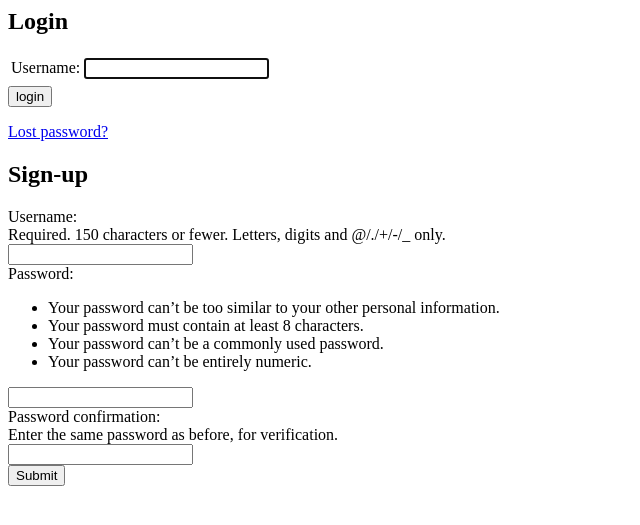
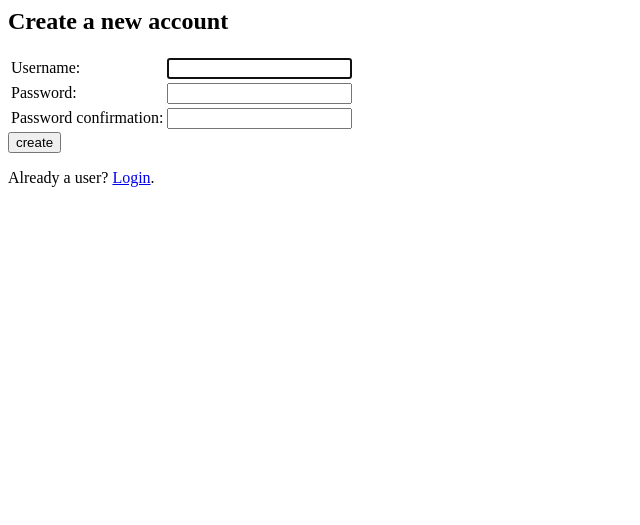
Before and after one commit to peppedilillo/ist, a Django app: page /accounts/signup/ in a window 1280 px wide. Shown: the top 525 px of the page, without its empty margins (0-640 px from the left). Run offline with Django 5.2, Linux system fonts and the light colour scheme.

Commit message:
improved login form

```diff
--- a/accounts/views.py
+++ b/accounts/views.py
@@ -1,13 +1,19 @@
-from django.shortcuts import render, HttpResponse, HttpResponseRedirect, reverse
+from django.contrib.auth import login
+from django.http import HttpResponse, HttpResponseRedirect
+from django.urls import reverse
+from django.shortcuts import render
 from django.contrib.auth.forms import UserCreationForm
+from django.contrib.auth.models import Group
 
 
 def signup(request: HttpResponse) -> HttpResponse:
     if request.method == "POST":
         form = UserCreationForm(request.POST)
         if form.is_valid():
-            form.save()
+            user = form.save()
+            user.groups.add(Group.objects.get(name="user"))
+            login(request, user)
             return HttpResponseRedirect(reverse("app:index"))
     else:
         form = UserCreationForm()
-    return render(request, "registration/login.html", {"form": form})
+    return render(request, "registration/signup.html", {"form": form})
--- a/app/templates/app/index.html
+++ b/app/templates/app/index.html
@@ -15,5 +15,5 @@
     {% endfor %}
     </ul>
 {% else %}
-    <p>No polls are available.</p>
+    <p>It's empty here!</p>
 {% endif %}
--- a/templates/registration/login.html
+++ b/templates/registration/login.html
@@ -3,15 +3,6 @@
 
     {% if form.errors %}
         <p>Your username and password didn't match. Please try again.</p>
-    {% endif %}
-
-    {% if next %}
-        {% if user.is_authenticated %}
-            <p>Your account doesn't have access to this page. To proceed,
-                please login with an account that has access.</p>
-        {% else %}
-            <p>Please login to see this page.</p>
-        {% endif %}
     {% endif %}
 
     <form method="post" action="{% url 'login' %}">
@@ -30,14 +21,6 @@
         <input type="hidden" name="next" value="{{ next }}">
     </form>
 
-    {# Assumes you set up the password_reset view in your URLconf #}
     <p><a href="{% url 'password_reset' %}">Lost password?</a></p>
-
-    <h2>Sign-up</h2>
-    <form method="post" action="{% url 'accounts:signup' %}">
-        {% csrf_token %}
-        {{ form }}
-    <button>Submit</button>
-    </form>
-
+    <p>New user? <a href="{% url 'accounts:signup' %}">Create a new account</a>.</p>
 {% endblock %}
--- /dev/null
+++ b/templates/registration/signup.html
@@ -0,0 +1,31 @@
+{% block content %}
+    <h2>Create a new account</h2>
+
+    {% if form.errors %}
+        There were some problems with your submission:<br>
+        {% for field, errors in form.errors.items %}
+            {{ errors }}
+        {% endfor %}
+    {% endif %}
+
+    <form method="post" action="{% url 'accounts:signup' %}">
+        {% csrf_token %}
+        <table>
+            <tr>
+                <td>{{ form.username.label_tag }}</td>
+                <td>{{ form.username }}</td>
+            </tr>
+            <tr>
+                <td>{{ form.password1.label_tag }}</td>
+                <td>{{ form.password1 }}</td>
+            </tr>
+            <tr>
+                <td>{{ form.password2.label_tag }}</td>
+                <td>{{ form.password2 }}</td>
+            </tr>
+        </table>
+        <input type="submit" value="create">
+    </form>
+
+    <p>Already a user? <a href="{% url 'login' %}">Login</a>.</p>
+{% endblock %}
```
